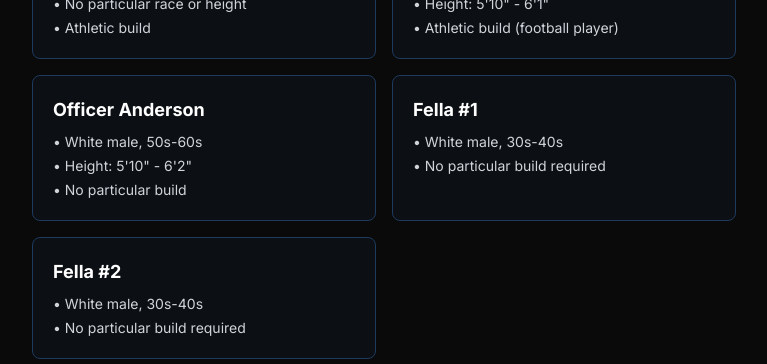
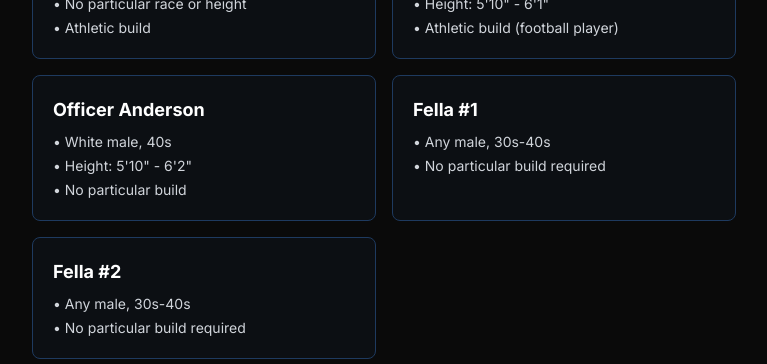
Before and after one commit to BenjaminBruton/ghostnotes, a Next.js app: page /casting in a window 1280 px wide. Shown: the part 1220-1584 px from the top of the page, without its empty margins (256-1023 px from the left). Built offline with nearby package versions, Linux system fonts and the light colour scheme.

Commit message:
Update casting descriptions for Officer Anderson and Fellas

```diff
--- a/app/casting/page.tsx
+++ b/app/casting/page.tsx
@@ -175,7 +175,7 @@ export default function Casting() {
             <div className="bg-primary-blue bg-opacity-10 p-5 rounded-lg border border-primary-blue">
               <h4 className="text-lg font-bold text-white mb-2">Officer Anderson</h4>
               <div className="space-y-1 text-gray-300 text-sm">
-                <p>• White male, 50s-60s</p>
+                <p>• White male, 40s</p>
                 <p>• Height: 5'10" - 6'2"</p>
                 <p>• No particular build</p>
               </div>
@@ -185,7 +185,7 @@ export default function Casting() {
             <div className="bg-primary-blue bg-opacity-10 p-5 rounded-lg border border-primary-blue">
               <h4 className="text-lg font-bold text-white mb-2">Fella #1</h4>
               <div className="space-y-1 text-gray-300 text-sm">
-                <p>• White male, 30s-40s</p>
+                <p>• Any male, 30s-40s</p>
                 <p>• No particular build required</p>
               </div>
             </div>
@@ -194,7 +194,7 @@ export default function Casting() {
             <div className="bg-primary-blue bg-opacity-10 p-5 rounded-lg border border-primary-blue">
               <h4 className="text-lg font-bold text-white mb-2">Fella #2</h4>
               <div className="space-y-1 text-gray-300 text-sm">
-                <p>• White male, 30s-40s</p>
+                <p>• Any male, 30s-40s</p>
                 <p>• No particular build required</p>
               </div>
             </div>
```
